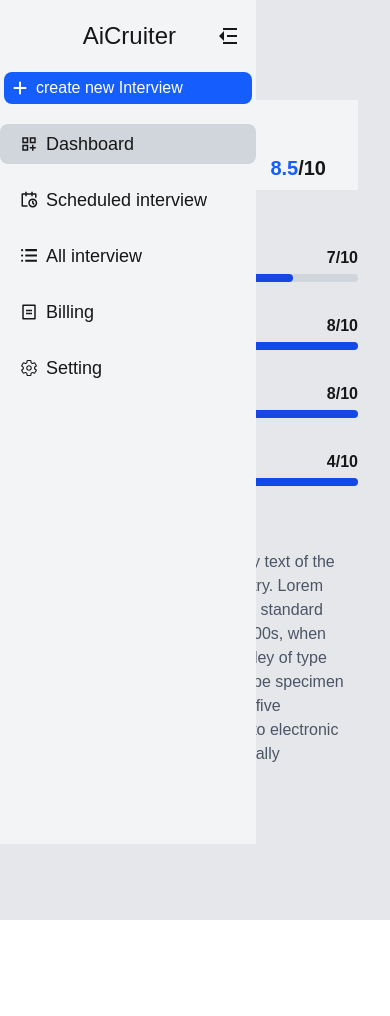
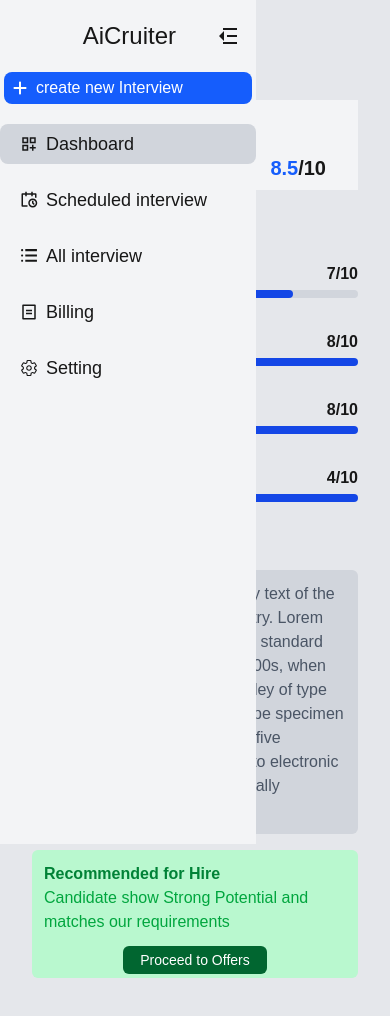
Before and after one commit to Piyush631/Ai_agent, a Next.js app: page /feedback in a window 390 px wide. Before the commit the page ends 920 px from the top, so only its background shows below. Built offline with nearby package versions, Linux system fonts and the light colour scheme; no server answers; sample sign-in values are in the browser's storage.

Commit message:
Add mobile responsive

```diff
--- a/src/app/(main)/feedback/page.tsx
+++ b/src/app/(main)/feedback/page.tsx
@@ -1,6 +1,6 @@
 export default function Feedback() {
   return (
-    <div className="h-screen w-full p-6">
+    <div className=" w-full p-6">
       <div className="flex justify-between w-full py-2 px-8 bg-gray-100 ">
         <div className="flex items-center gap-2">
           <div className="h-12 w-12 rounded-full bg-blue-200"></div>
@@ -15,9 +15,9 @@ export default function Feedback() {
           </div>
         </div>
       </div>
-      <div className="my-2">
-        <div className="pt-2 font-semibold text-2xl">Skills Assessment</div>
-        <div className=" w-full  gap-4 flex justify-between flex-wrap">
+      <div className="my-3">
+        <div className="pt-2  font-semibold text-2xl">Skills Assessment</div>
+        <div className=" mt-3 w-full  gap-4 flex justify-between flex-wrap">
           <div className="py-2 flex flex-col gap-1 w-[478px] ">
             <div className="flex justify-between">
               <div className="font-semibold">Technical Skills</div>
@@ -55,8 +55,10 @@ export default function Feedback() {
         </div>
       </div>
       <div className="my-2">
-        <div className=" pt-2 text-xl font-semibold">Performance Summary</div>
-        <div className="px-3 py-3 text-gray-600">
+        <div className=" pt-2 mt-2 text-xl font-semibold">
+          Performance Summary
+        </div>
+        <div className="px-3 py-3 bg-gray-300 my-3  rounded-md  text-gray-600">
           Lorem Ipsum is simply dummy text of the printing and typesetting
           industry. Lorem Ipsum has been the industry's standard dummy text ever
           since the 1500s, when an unknown printer took a galley of type and
@@ -65,6 +67,21 @@ export default function Feedback() {
           remaining essentially unchanged.
         </div>
       </div>
+      <div className="w-full my-4 h-32  md:h-24 rounded-md bg-green-200  gap-3 md:gap-0 flex flex-col md:flex-row  p-3 justify-between">
+        <div className="flex flex-col justify-between">
+          <div className="text-green-700 text-md  md:text-xl font-semibold">
+            Recommended for Hire
+          </div>
+          <div className="text-green-600">
+            Candidate show Strong Potential and matches our requirements
+          </div>
+        </div>
+        <div className="flex flex-col justify-center items-center">
+          <button className="py-1 w-36 md:w-40 text-sm md:text-lg  text-white bg-green-800 rounded-md">
+            Proceed to Offers{" "}
+          </button>
+        </div>
+      </div>
     </div>
   );
 }
```
